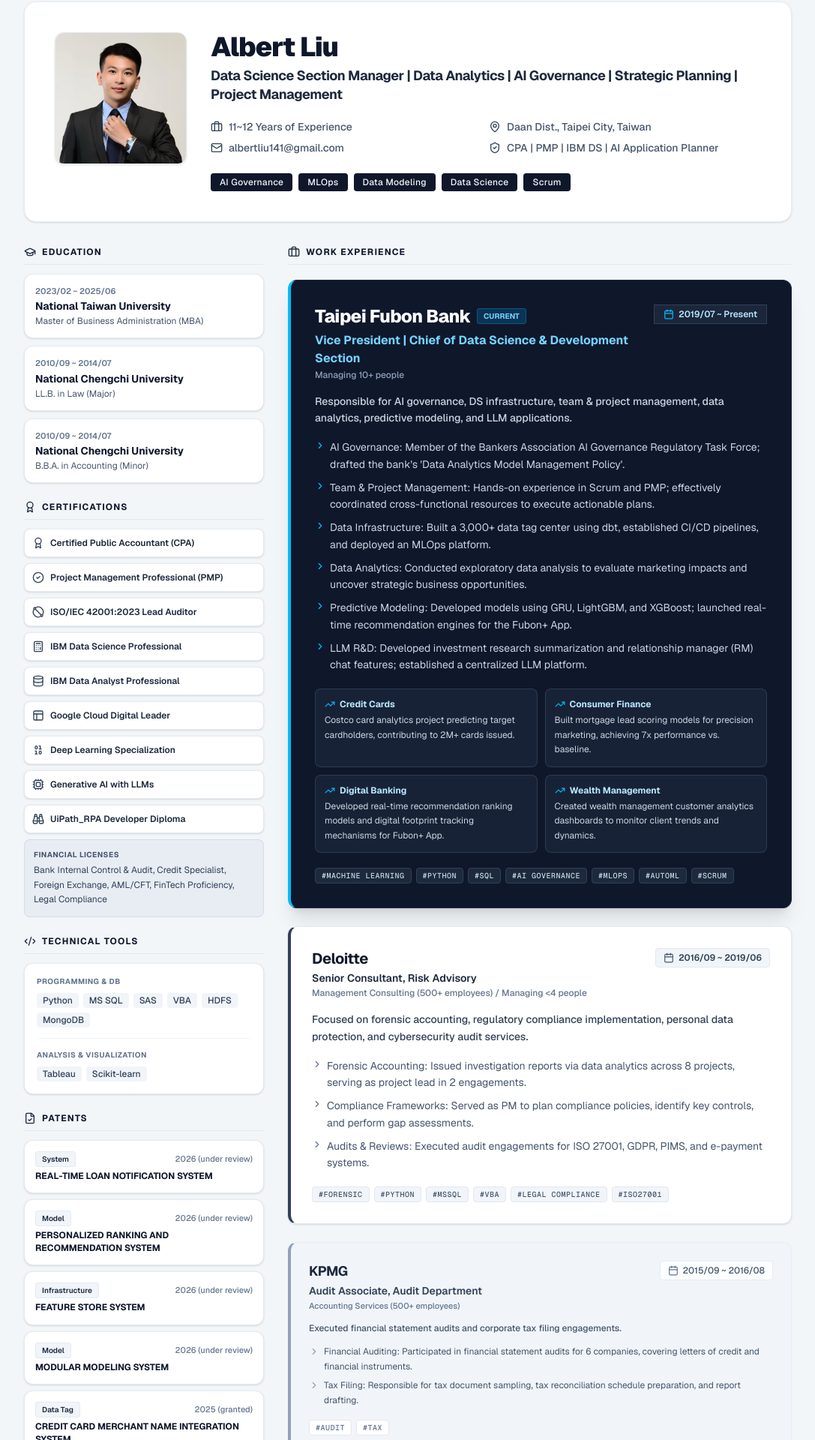
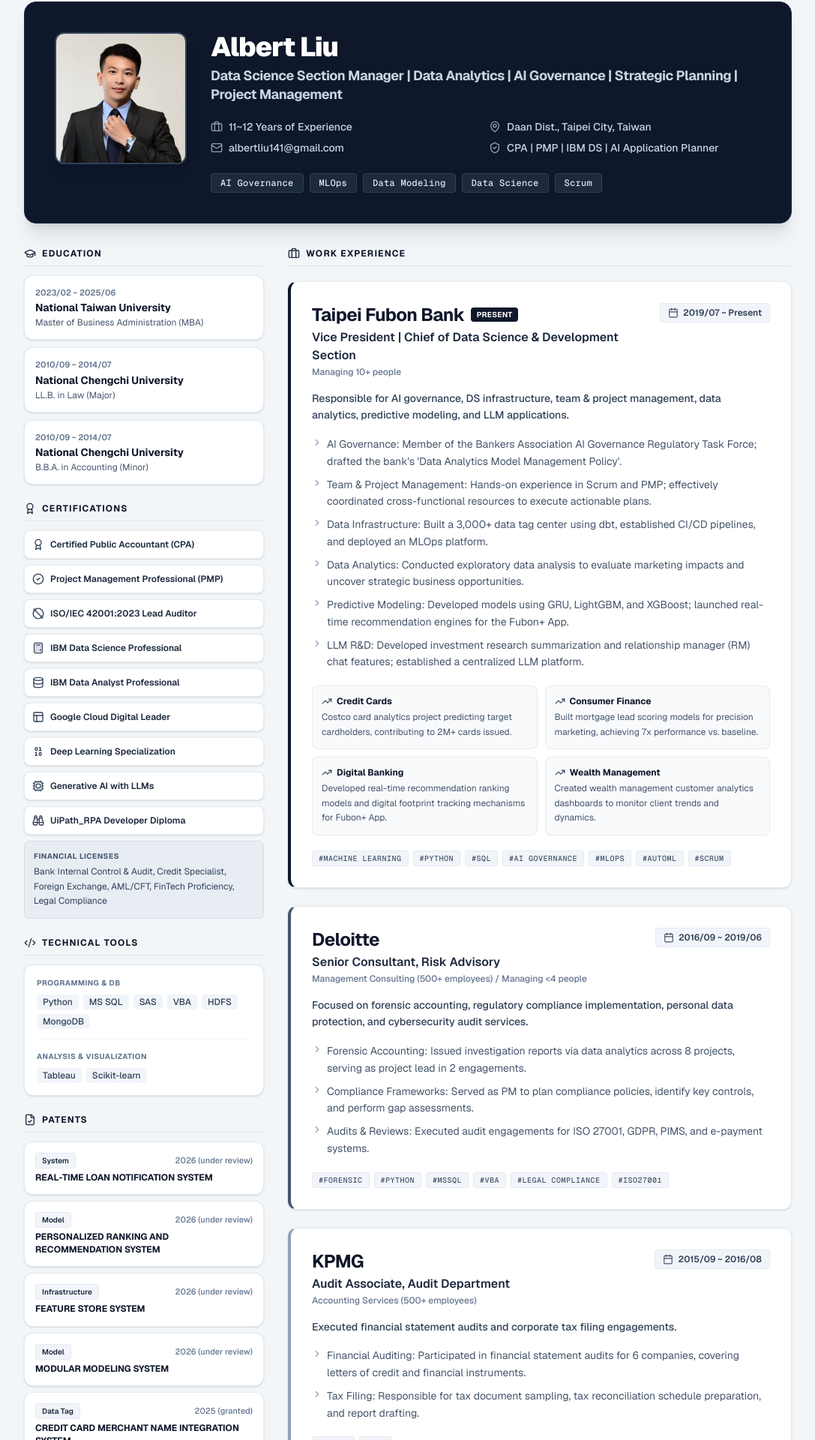
Before and after one commit to AlbertJLiu/resume_albert_eng, a Next.js app: page / in a window 1280 px wide. Shown: the part 46-1966 px from the top of the page at 75% size, without its empty margins (96-1183 px from the left). Built offline with nearby package versions, Linux system fonts and the light colour scheme.

Commit message:
update color version 9

```diff
--- a/app/page.js
+++ b/app/page.js
@@ -134,12 +134,12 @@
     <div className="min-h-screen bg-slate-100/90 py-12 px-4 md:px-8 font-sans text-slate-800 antialiased selection:bg-slate-900 selection:text-white">
       <div className="max-w-5xl mx-auto">
 
-        {/* Header Section */}
-        <header className="bg-white rounded-2xl shadow-sm p-6 md:p-10 mb-8 border border-slate-200/80">
+        {/* 個人資料 Header: 加入高階深色背景 (Executive Navy/Slate Banner) */}
+        <header className="bg-slate-900 text-slate-100 rounded-2xl shadow-xl p-6 md:p-10 mb-8 border border-slate-800">
           <div className="flex flex-col md:flex-row items-center md:items-start gap-8">
             {/* Profile Image Container */}
             <div className="relative shrink-0">
-              <div className="w-36 h-36 md:w-44 md:h-44 rounded-xl overflow-hidden border border-slate-200 shadow-sm">
+              <div className="w-36 h-36 md:w-44 md:h-44 rounded-xl overflow-hidden border-2 border-slate-700 shadow-lg">
                 <img
                   src="/profile.jpg"
                   alt="Albert Profile"
@@ -152,31 +152,31 @@
             {/* Basic Info */}
             <div className="flex-1 text-center md:text-left">
               <div className="mb-3">
-                <h1 className="text-3xl md:text-4xl font-black text-slate-900 tracking-tight">Albert Liu</h1>
-                <p className="text-base md:text-lg text-slate-800 font-bold mt-1.5 tracking-tight leading-snug">
+                <h1 className="text-3xl md:text-4xl font-black text-white tracking-tight">Albert Liu</h1>
+                <p className="text-base md:text-lg text-slate-300 font-bold mt-1.5 tracking-tight leading-snug">
                   Data Science Section Manager | Data Analytics | AI Governance | Strategic Planning | Project Management
                 </p>
               </div>
 
-              <div className="grid grid-cols-1 sm:grid-cols-2 gap-2 mt-5 text-xs md:text-sm text-slate-600 font-medium">
+              <div className="grid grid-cols-1 sm:grid-cols-2 gap-2 mt-5 text-xs md:text-sm text-slate-300 font-medium">
                 <div className="flex items-center justify-center md:justify-start">
-                  <Briefcase className="w-4 h-4 mr-2 text-slate-700" /> 11~12 Years of Experience
+                  <Briefcase className="w-4 h-4 mr-2 text-slate-400" /> 11~12 Years of Experience
                 </div>
                 <div className="flex items-center justify-center md:justify-start">
-                  <MapPin className="w-4 h-4 mr-2 text-slate-700" /> Daan Dist., Taipei City, Taiwan
+                  <MapPin className="w-4 h-4 mr-2 text-slate-400" /> Daan Dist., Taipei City, Taiwan
                 </div>
                 <div className="flex items-center justify-center md:justify-start">
-                  <Mail className="w-4 h-4 mr-2 text-slate-700" /> albertliu141@gmail.com
+                  <Mail className="w-4 h-4 mr-2 text-slate-400" /> albertliu141@gmail.com
                 </div>
                 <div className="flex items-center justify-center md:justify-start">
-                  <ShieldCheck className="w-4 h-4 mr-2 text-slate-700" /> CPA | PMP | IBM DS | AI Application Planner
+                  <ShieldCheck className="w-4 h-4 mr-2 text-slate-400" /> CPA | PMP | IBM DS | AI Application Planner
                 </div>
               </div>
 
               {/* 核心技能 Badge */}
               <div className="mt-6 flex flex-wrap justify-center md:justify-start gap-2">
                 {["AI Governance", "MLOps", "Data Modeling", "Data Science", "Scrum"].map(skill => (
-                  <span key={skill} className="bg-slate-900 text-slate-100 px-3 py-1 rounded text-xs font-medium tracking-wide">
+                  <span key={skill} className="bg-slate-800 text-slate-200 border border-slate-700 px-3 py-1 rounded text-xs font-mono font-medium tracking-wide">
                     {skill}
                   </span>
                 ))}
@@ -187,7 +187,7 @@
 
         <div className="grid grid-cols-1 lg:grid-cols-3 gap-8">
 
-          {/* 左側欄位：Education, Certs, Tools, Patents 統一為高階極簡白底風格 */}
+          {/* 左側欄位：Education, Certs, Tools, Patents 100% 統一白底風格 */}
           <div className="lg:col-span-1 space-y-6">
 
             {/* Education */}
@@ -251,7 +251,7 @@
               </div>
             </section>
 
-            {/* Patents Section (左側統一白底卡片風格) */}
+            {/* Patents Section (左側統一風格白底卡片) */}
             <section>
               <h2 className="text-xs font-bold uppercase tracking-widest text-slate-900 mb-3 flex items-center border-b border-slate-200 pb-2">
                 <FileCheck className="w-4 h-4 mr-2 text-slate-800" /> Patents
@@ -273,7 +273,7 @@
 
           </div>
 
-          {/* 右側欄位：工作經歷（時序階層化 Color Hierarchy） */}
+          {/* 右側欄位：工作經歷（全數採用清晰白底卡片 + 平滑側條階層） */}
           <div className="lg:col-span-2 space-y-8">
 
             {/* Work Experience */}
@@ -283,75 +283,33 @@
               </h2>
               <div className="space-y-6">
                 {experiences.map((exp, idx) => {
-                  // 時序階層控制：最重要/最新的經歷為深色高對比，其餘為次要與早期風格
+                  // 時序細微階層樣式設定 (差別主要在於左側側邊條顏色與 Badge)
                   const isLatest = idx === 0;
                   const isSecond = idx === 1;
 
+                  // 邊框顏色漸層：現任(深黑 border-l-slate-900) -> 諮詢(中灰 border-l-slate-600) -> 早期(淺灰 border-l-slate-400)
+                  const borderAccent = isLatest
+                    ? "border-l-4 border-l-slate-900"
+                    : isSecond
+                    ? "border-l-4 border-l-slate-600"
+                    : "border-l-4 border-l-slate-400";
+
                   return (
                     <div key={idx} className="relative">
-                      {/* 1. 現任主管經歷 (Taipei Fubon Bank): 沉穩深藏青 Hero 卡片 */}
-                      {isLatest && (
-                        <div className="bg-slate-900 text-white p-6 md:p-8 rounded-xl border border-slate-800 border-l-4 border-l-sky-400 shadow-xl">
+                      <div className={`bg-white p-6 md:p-7 rounded-xl border border-slate-200/90 ${borderAccent} shadow-sm`}>
                         <div className="flex flex-col md:flex-row justify-between items-start gap-2 mb-4">
                           <div>
                             <div className="flex items-center gap-2">
-                                <h3 className="text-2xl font-extrabold text-white tracking-tight">{exp.company}</h3>
-                                <span className="bg-sky-500/20 text-sky-300 text-[10px] font-bold px-2 py-0.5 rounded border border-sky-400/30">CURRENT</span>
+                              <h3 className="text-xl md:text-2xl font-bold text-slate-900 tracking-tight">{exp.company}</h3>
+                              {isLatest && (
+                                <span className="bg-slate-900 text-white text-[10px] font-bold px-2 py-0.5 rounded tracking-wide">PRESENT</span>
+                              )}
                             </div>
-                              <p className="text-sky-300 font-bold text-base mt-1">{exp.role}</p>
-                              <p className="text-xs text-slate-400 font-medium mt-0.5">{exp.size}</p>
-                            </div>
-
-                            <div className="px-3 py-1 bg-slate-800/90 text-sky-200 text-xs font-semibold flex items-center whitespace-nowrap shrink-0 border border-slate-700">
-                              <Calendar className="w-3.5 h-3.5 mr-1.5 shrink-0 text-sky-400" /> {exp.period}
-                            </div>
-                          </div>
-
-                          <p className="text-slate-300 text-xs md:text-sm font-medium mb-4 leading-relaxed">{exp.description}</p>
-
-                          <ul className="space-y-2 mb-5">
-                            {exp.details.map((detail, dIdx) => (
-                              <li key={dIdx} className="flex text-xs md:text-sm text-slate-300 leading-relaxed">
-                                <ChevronRight className="w-3.5 h-3.5 text-sky-400 mr-1.5 shrink-0 mt-0.5" />
-                                <span>{detail}</span>
-                              </li>
-                            ))}
-                          </ul>
-
-                          {exp.projects && (
-                            <div className="grid grid-cols-1 md:grid-cols-2 gap-2.5 mb-5">
-                              {exp.projects.map((proj, pIdx) => (
-                                <div key={pIdx} className="bg-slate-800/70 p-3 rounded-lg border border-slate-700/80">
-                                  <p className="font-bold text-sky-200 text-xs flex items-center">
-                                    <TrendingUp className="w-3.5 h-3.5 mr-1.5 text-sky-400" /> {proj.name}
-                                  </p>
-                                  <p className="text-xs text-slate-300 mt-1 leading-relaxed">{proj.desc}</p>
-                                </div>
-                              ))}
-                            </div>
-                          )}
-
-                          <div className="flex flex-wrap gap-1.5">
-                            {exp.tags.map(tag => (
-                              <span key={tag} className="text-[10px] bg-slate-800 text-slate-300 px-2 py-0.5 rounded font-mono font-medium uppercase tracking-wider border border-slate-700">
-                                #{tag}
-                              </span>
-                            ))}
-                          </div>
-                        </div>
-                      )}
-
-                      {/* 2. 第二階段經歷 (Deloitte): 標準白底 + 鋼灰重音條 */}
-                      {isSecond && (
-                        <div className="bg-white p-6 md:p-7 rounded-xl border border-slate-200/90 border-l-4 border-l-slate-700 shadow-sm">
-                          <div className="flex flex-col md:flex-row justify-between items-start gap-2 mb-4">
-                            <div>
-                              <h3 className="text-xl font-bold text-slate-900 tracking-tight">{exp.company}</h3>
-                              <p className="text-slate-800 font-semibold text-sm mt-0.5">{exp.role}</p>
+                            <p className="text-slate-800 font-semibold text-sm md:text-base mt-0.5">{exp.role}</p>
                             <p className="text-xs text-slate-500 font-medium mt-0.5">{exp.size}</p>
                           </div>
 
-                            <div className="px-2.5 py-1 bg-slate-100 rounded text-slate-700 text-xs font-semibold flex items-center whitespace-nowrap shrink-0 border border-slate-200">
+                          <div className="px-2.5 py-1 bg-slate-100 rounded text-slate-700 text-xs font-semibold flex items-center whitespace-nowrap shrink-0 border border-slate-200/80">
                             <Calendar className="w-3.5 h-3.5 mr-1.5 shrink-0 text-slate-600" /> {exp.period}
                           </div>
                         </div>
@@ -361,57 +319,33 @@
                         <ul className="space-y-2 mb-5">
                           {exp.details.map((detail, dIdx) => (
                             <li key={dIdx} className="flex text-xs md:text-sm text-slate-600 leading-relaxed">
-                                <ChevronRight className="w-3.5 h-3.5 text-slate-500 mr-1.5 shrink-0 mt-0.5" />
-                                <span>{detail}</span>
-                              </li>
-                            ))}
-                          </ul>
-
-                          <div className="flex flex-wrap gap-1.5">
-                            {exp.tags.map(tag => (
-                              <span key={tag} className="text-[10px] bg-slate-100 text-slate-600 px-2 py-0.5 rounded font-mono font-medium uppercase tracking-wider border border-slate-200">
-                                #{tag}
-                              </span>
-                            ))}
-                          </div>
-                        </div>
-                      )}
-
-                      {/* 3. 早期經歷 (KPMG): 輕淡微灰背景收斂卡片 */}
-                      {!isLatest && !isSecond && (
-                        <div className="bg-slate-100/70 p-5 md:p-6 rounded-xl border border-slate-200/70 border-l-4 border-l-slate-400">
-                          <div className="flex flex-col md:flex-row justify-between items-start gap-2 mb-3">
-                            <div>
-                              <h3 className="text-lg font-bold text-slate-800 tracking-tight">{exp.company}</h3>
-                              <p className="text-slate-700 font-semibold text-xs md:text-sm mt-0.5">{exp.role}</p>
-                              <p className="text-[11px] text-slate-500 font-medium mt-0.5">{exp.size}</p>
-                            </div>
-
-                            <div className="px-2.5 py-1 bg-white/80 rounded text-slate-600 text-xs font-medium flex items-center whitespace-nowrap shrink-0 border border-slate-200/80">
-                              <Calendar className="w-3.5 h-3.5 mr-1.5 shrink-0 text-slate-500" /> {exp.period}
-                            </div>
-                          </div>
-
-                          <p className="text-slate-600 text-xs font-medium mb-3 leading-relaxed">{exp.description}</p>
-
-                          <ul className="space-y-1.5 mb-4">
-                            {exp.details.map((detail, dIdx) => (
-                              <li key={dIdx} className="flex text-xs text-slate-600 leading-relaxed">
                               <ChevronRight className="w-3.5 h-3.5 text-slate-400 mr-1.5 shrink-0 mt-0.5" />
                               <span>{detail}</span>
                             </li>
                           ))}
                         </ul>
 
+                        {exp.projects && (
+                          <div className="grid grid-cols-1 md:grid-cols-2 gap-2.5 mb-5">
+                            {exp.projects.map((proj, pIdx) => (
+                              <div key={pIdx} className="bg-slate-50 p-3 rounded-lg border border-slate-200/80">
+                                <p className="font-bold text-slate-900 text-xs flex items-center">
+                                  <TrendingUp className="w-3.5 h-3.5 mr-1.5 text-slate-700" /> {proj.name}
+                                </p>
+                                <p className="text-xs text-slate-600 mt-1 leading-relaxed">{proj.desc}</p>
+                              </div>
+                            ))}
+                          </div>
+                        )}
+
                         <div className="flex flex-wrap gap-1.5">
                           {exp.tags.map(tag => (
-                              <span key={tag} className="text-[10px] bg-white text-slate-500 px-2 py-0.5 rounded font-mono font-medium uppercase tracking-wider border border-slate-200">
+                            <span key={tag} className="text-[10px] bg-slate-100 text-slate-600 px-2 py-0.5 rounded font-mono font-medium uppercase tracking-wider border border-slate-200/80">
                               #{tag}
                             </span>
                           ))}
                         </div>
                       </div>
-                      )}
                     </div>
                   );
                 })}
```
Lines whose indentation alone changed are shown as unchanged.
